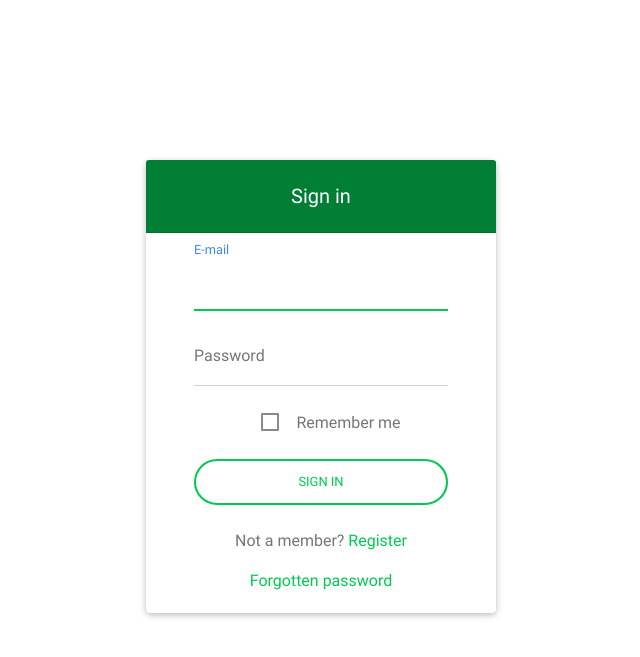
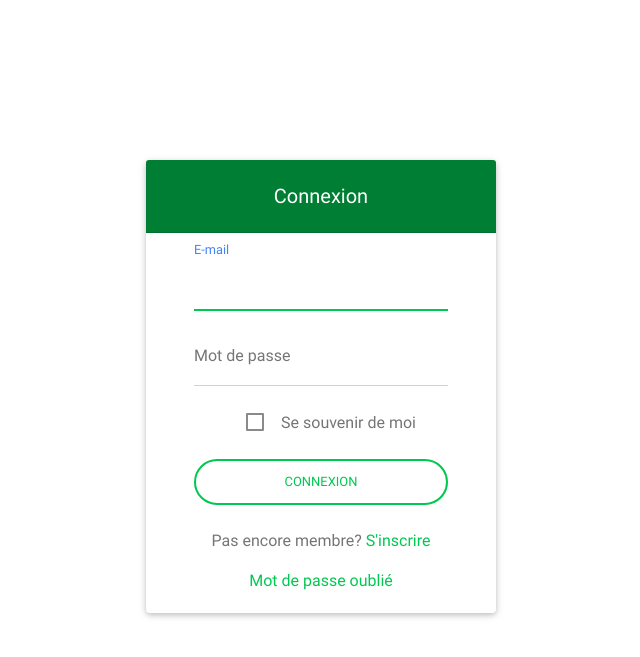
Before and after one commit to TimotheClavier/Sortir, a Symfony app: template templates/pages/login.html.twig in a window 1280 px wide. Shown: the top 657 px of the page, without its empty margins (319-959 px from the left). Run offline with Twig, Linux system fonts and the light colour scheme; the template is opened without the code that fills it, so the values that code supplies are empty; some libraries are stand-ins or nearby versions.

Commit message:
some new stuff

```diff
--- a/public/js/script.js
+++ b/public/js/script.js
@@ -28,10 +28,11 @@ $(document).ready(function () {
   })
   $('.dataTables_length').addClass('bs-select')
 
-  Notiflix.Confirm.Init()
   Notiflix.Notify.Init({
-    position: 'right-bottom'
+    position:'right-top',
+    distance: '15%'
   })
+  Notiflix.Confirm.Init({})
   Notiflix.Loading.Init({});
 
   $('#search').on('keyup', function () {
@@ -342,12 +343,6 @@ $(document).ready(function () {
 
     }
   }
-
-  Notiflix.Confirm.Init()
-  Notiflix.Notify.Init({
-    position: 'right-bottom',
-    autoWidth: true
-  })
 })
 
 function eventConfirm () {
--- a/src/Controller/CityController.php
+++ b/src/Controller/CityController.php
@@ -41,6 +41,7 @@ class CityController extends Controller
         if ($form->isSubmitted() && $form->isValid()) {
             $entityManager = $this->getDoctrine()->getManager();
             $entityManager->persist($city);
+            $city->setLibelle(strtoupper($city->getLibelle()));
             $entityManager->flush();
             $this->addFlash('Success', 'Modifications enregistrées !');
 
--- a/src/Controller/PlaceController.php
+++ b/src/Controller/PlaceController.php
@@ -4,6 +4,7 @@ namespace App\Controller;
 
 use App\Entity\Place;
 use App\Form\PlaceType;
+use App\Repository\CityRepository;
 use App\Repository\PlaceRepository;
 use Symfony\Bundle\FrameworkBundle\Controller\Controller;
 use Symfony\Component\HttpFoundation\Request;
@@ -32,10 +33,11 @@ class PlaceController extends Controller
      * @param Request $request
      * @return Response
      */
-    public function new(Request $request): Response
+    public function new(Request $request, CityRepository $cityRepository): Response
     {
+        $cities = $cityRepository->findBy([], ['libelle' => 'ASC']);
         $place = new Place();
-        $form = $this->createForm(PlaceType::class, $place);
+        $form = $this->createForm(PlaceType::class, $place, ['cities' => $cities]);
         $form->handleRequest($request);
 
         if ($form->isSubmitted() && $form->isValid()) {
--- a/templates/index.html.twig
+++ b/templates/index.html.twig
@@ -125,13 +125,13 @@
                             <a class="btn btn-success" href="{{ path('trip_show', { 'id': trip.id }) }}">Voir</a>
                     </div>
                     <div class="col-lg-6 col-md-12">
-                        {% if app.user in trip.users %}
+                        {% if app.user in trip.users and trip.status == 2 %}
                             <a class="btn btn-outline-success"
                                href="{{ path('trip_unsubscrib', { 'id': trip.id }) }}">
                                 <i class="fas fa-calendar-times"></i>
                             </a>
                         {% else %}
-                            {% if trip.status.id == 2 %}
+                            {% if trip.status.id == 2 and trip.organizer.id != app.user.id%}
                                 <a class="btn btn-outline-success"
                                    href="{{ path('trip_registration', { 'id': trip.id }) }}">
                                     <i class="fas fa-calendar-check"></i>
--- a/templates/pages/login.html.twig
+++ b/templates/pages/login.html.twig
@@ -11,7 +11,7 @@
         <div class="col-4">
             <div class="card form-dark">
                 <h5 class="card-header success-color-dark white-text text-center py-4">
-                    <strong>Sign in</strong>
+                    <strong>Connexion</strong>
                 </h5>
 
                 <!--Card content-->
@@ -31,7 +31,7 @@
                         <div class="md-form">
                             <input type="password" name="password" id="inputPassword" class="form-control"
                                 required>
-                            <label for="inputPassword">Password</label>
+                            <label for="inputPassword">Mot de passe</label>
                         </div>
                         <input type="hidden" name="_csrf_token"
                                value="{{ csrf_token('authenticate') }}"
@@ -41,19 +41,19 @@
                                 <!-- Remember me -->
                                 <div class="form-check">
                                     <input type="checkbox" class="form-check-input" id="remember_me" name="_remember_me">
-                                    <label class="form-check-label" for="remember_me">Remember me</label>
+                                    <label class="form-check-label" for="remember_me">Se souvenir de moi</label>
                                 </div>
                         </div>
 
                         <!-- Sign in button -->
-                        <button class="btn btn-outline-success btn-rounded btn-block my-4 waves-effect z-depth-0" type="submit">Sign in</button>
+                        <button class="btn btn-outline-success btn-rounded btn-block my-4 waves-effect z-depth-0" type="submit">Connexion</button>
 
                         <!-- Register -->
-                        <p>Not a member?
-                            <a href="{{ path('app_register') }}" class="green-link">Register</a>
+                        <p>Pas encore membre?
+                            <a href="{{ path('app_register') }}" class="green-link">S'inscrire</a>
                         </p>
                         <div>
-                            <a  href="{{ path('app_forgotten_password') }}" class="green-link">Forgotten password</a>
+                            <a  href="{{ path('app_forgotten_password') }}" class="green-link">Mot de passe oublié</a>
                         </div>
 
 
--- a/templates/registration/register.html.twig
+++ b/templates/registration/register.html.twig
@@ -8,7 +8,7 @@
             <div class="card">
 
                 <h5 class="card-header success-color-dark white-text text-center py-4">
-                    <strong>Sign up</strong>
+                    <strong>S'inscrire</strong>
                 </h5>
 
                 <!--Card content-->
```
Also changed, not shown: src/Form/PlaceType.php (+11 -1 lines), src/Repository/CityRepository.php (+0 -13 lines), templates/city/index.html.twig (+6 -4 lines), templates/place/index.html.twig (+6 -4 lines), templates/trip/index.html.twig (+8 -8 lines), templates/trip/show.html.twig (+6 -4 lines), public/img/trips/kevadamsfnac1086993cn9406233.jpg (added), public/img/trips/p0d2932195g.png (added), public/img/trips/rugbytop14rennesaccueilleralesdemifinales2016dutop14.jpg (added).
